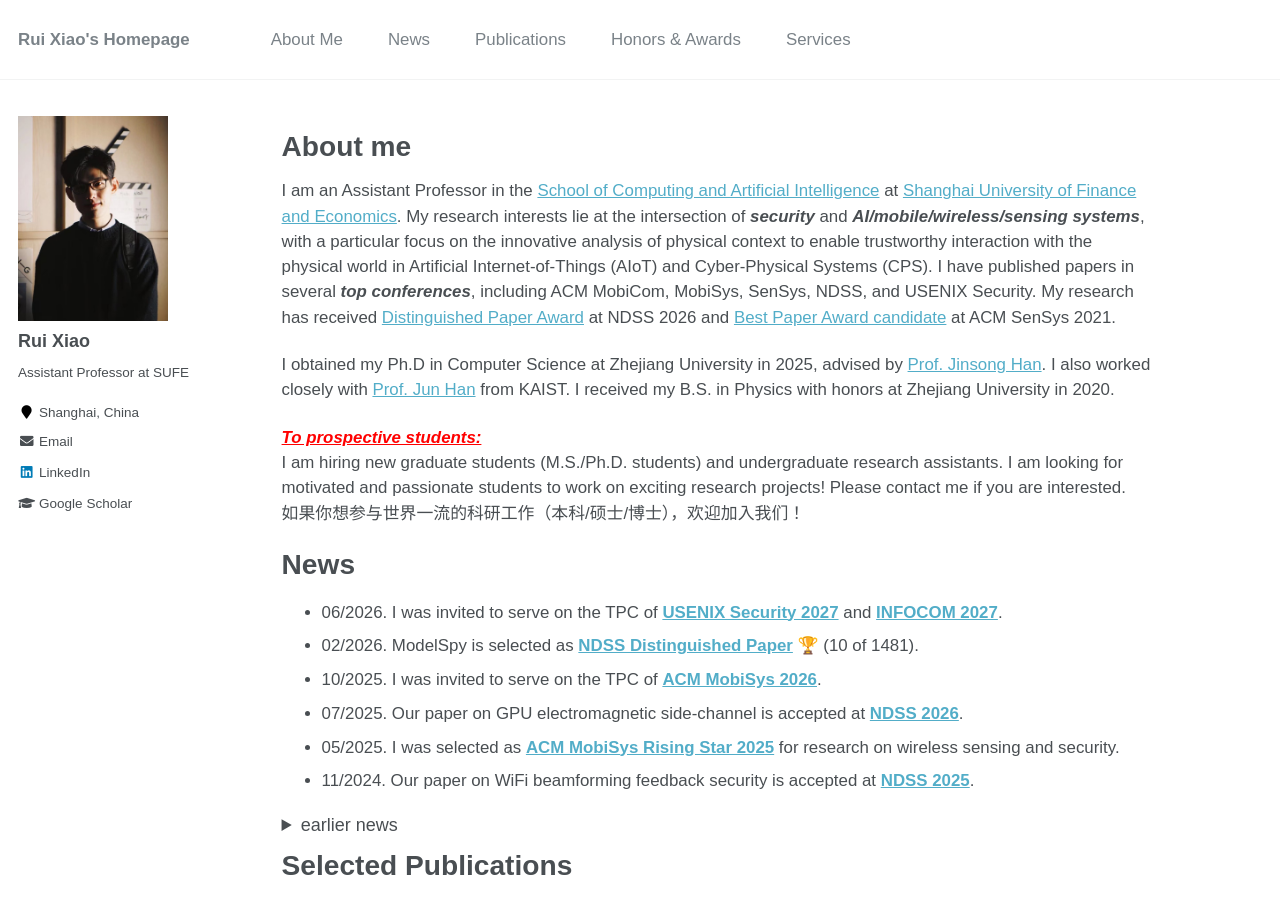
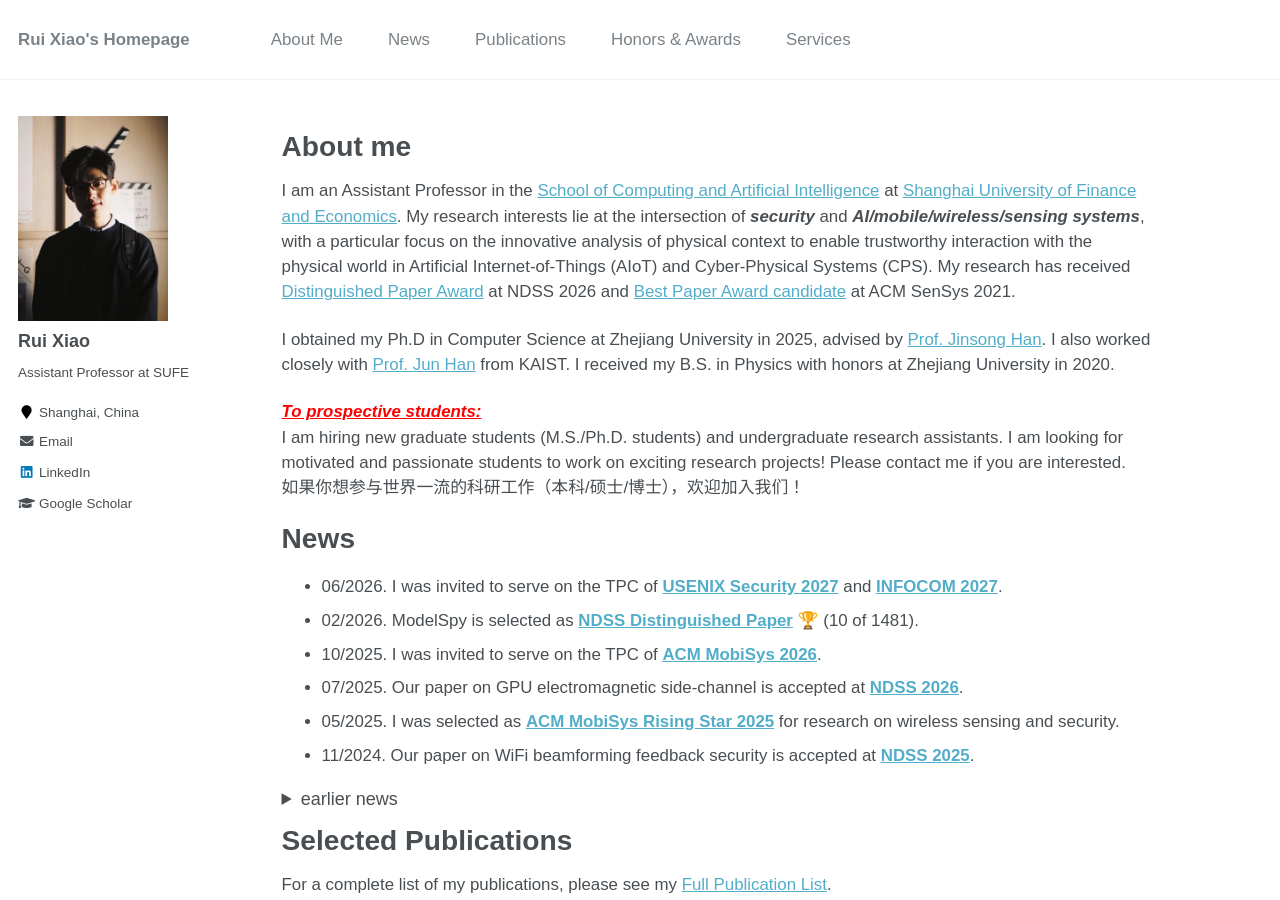
Before and after one commit to ruixiao24/ruixiao24.github.io, a Jekyll site: the page built from _pages/about.md, in a window 1280 px wide and 900 px high. Built offline with Jekyll 4.4.1, drawn with Linux system fonts in a browser that asks for light colours.

Commit message:
Update about page to remove conference details
Removed mention of top conferences from the about page.

```diff
--- a/_pages/about.md
+++ b/_pages/about.md
@@ -12,7 +12,6 @@
 
 I am an Assistant Professor in the [School of Computing and Artificial Intelligence](https://scai.sufe.edu.cn/) at [Shanghai University of Finance and Economics](https://english.sufe.edu.cn/).
 My research interests lie at the intersection of ***security*** and ***AI/mobile/wireless/sensing systems***, with a particular focus on the innovative analysis of physical context to enable trustworthy interaction with the physical world in Artificial Internet-of-Things (AIoT) and Cyber-Physical Systems (CPS).
-I have published papers in several ***top conferences***, including ACM MobiCom, MobiSys, SenSys, NDSS, and USENIX Security.
 My research has received [Distinguished Paper Award](https://www.ndss-symposium.org/ndss2026/) at NDSS 2026 and [Best Paper Award candidate](https://sensys.acm.org/2021/) at ACM SenSys 2021.
 
 I obtained my Ph.D in Computer Science at Zhejiang University in 2025, advised by [Prof. Jinsong Han](https://person.zju.edu.cn/en/hanjinsong). I also worked closely with [Prof. Jun Han](http://www.junhan.org/) from KAIST. I received my B.S. in Physics with honors at Zhejiang University in 2020.
```
